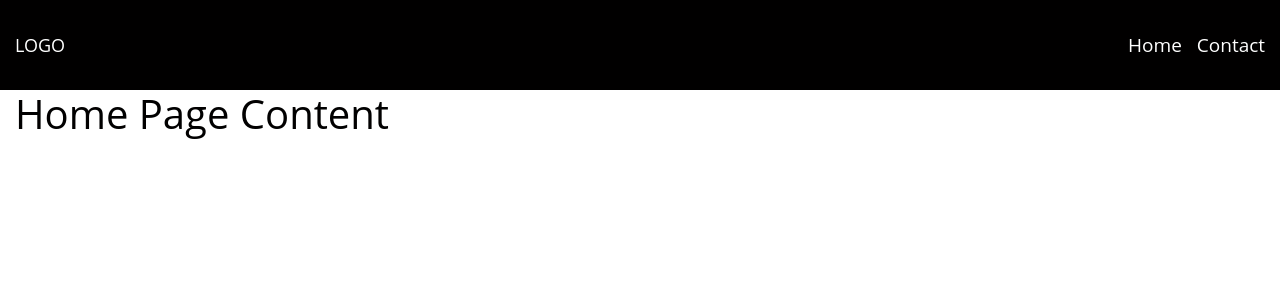
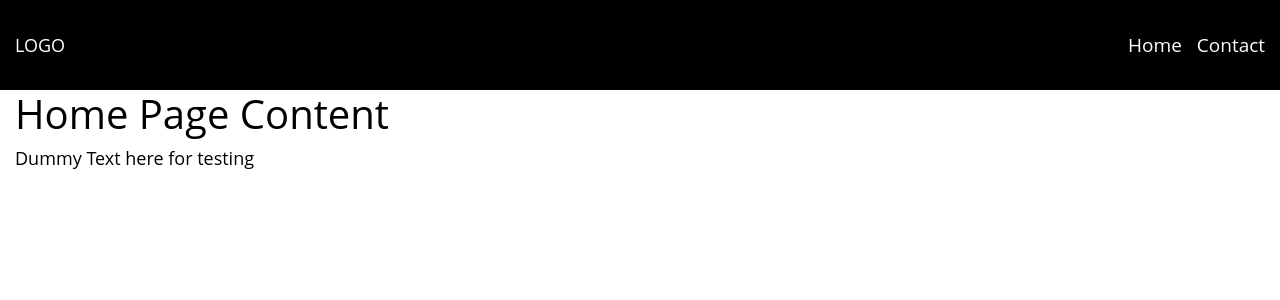
Before and after one commit to amaurilopez90/portfolio, a React (Create React App) app: page / in a window 1280 px wide. Shown: the top 300 px of the page. Built offline with nearby package versions, Linux system fonts and the light colour scheme.

Commit message:
updated homePage

```diff
--- a/src/Components/pages/homePage.js
+++ b/src/Components/pages/homePage.js
@@ -10,6 +10,9 @@ class Homepage extends Component {
           Home Page Content
         </h1>
 
+        <p>
+          Dummy Text here for testing
+        </p>
 
       </div>
     );
```
